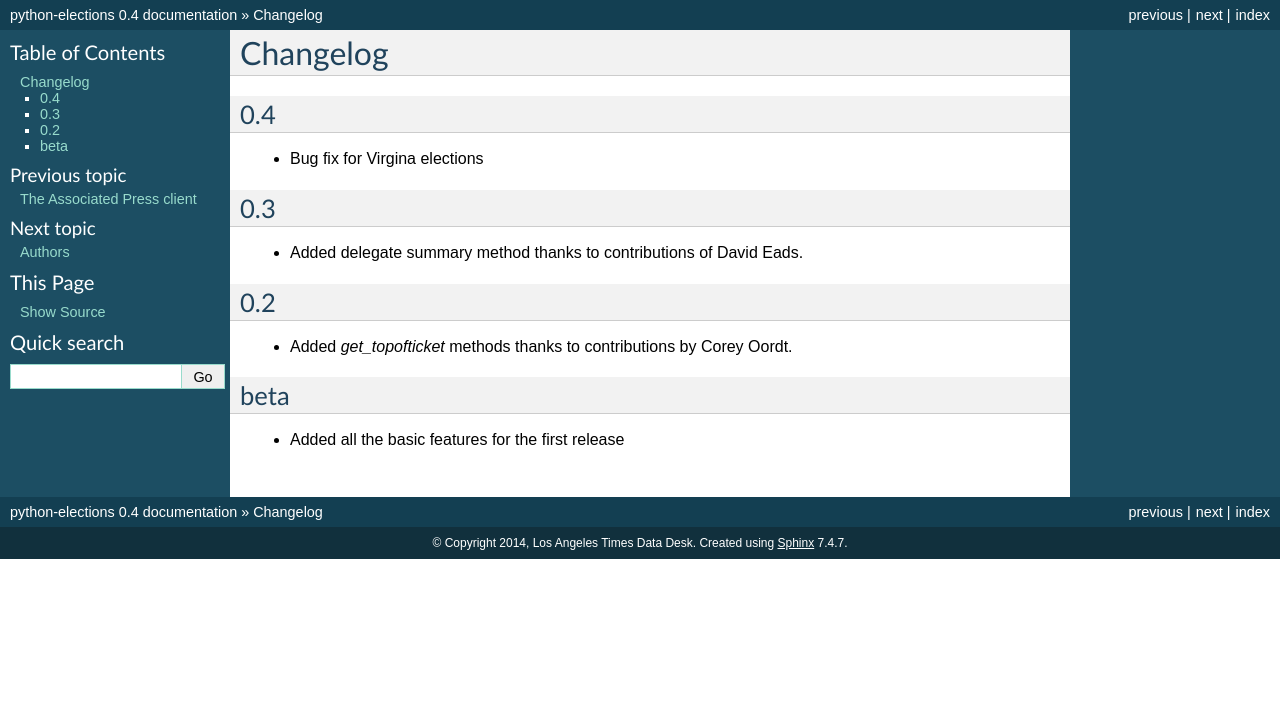
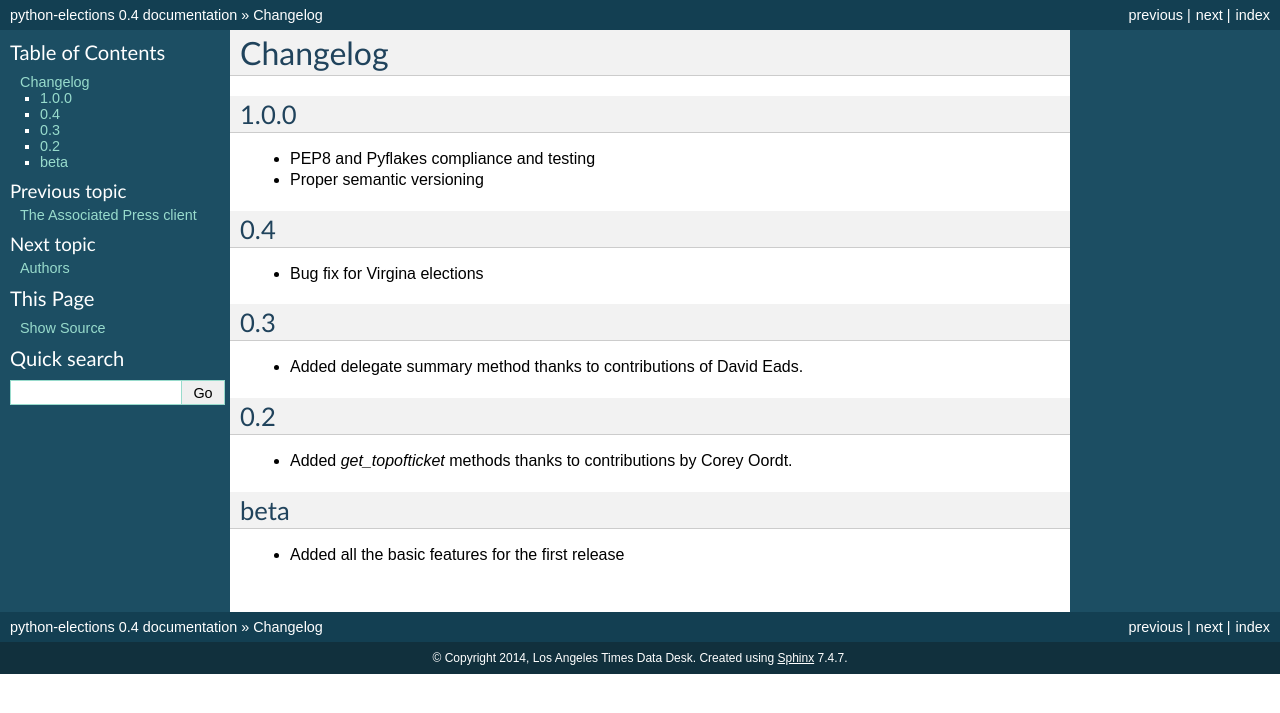
Before and after one commit to datadesk/python-elections, a Sphinx documentation site: the page built from docs/changelog.rst, in a window 1280 px wide. Shown: the top 713 px of the page. Built offline with Sphinx 7.4.7, drawn with Linux system fonts in a browser that asks for light colours.

Commit message:
Updated changelog in the docs [skip ci]

```diff
--- a/docs/changelog.rst
+++ b/docs/changelog.rst
@@ -1,5 +1,11 @@
 Changelog
 =========
+
+1.0.0
+-----
+
+* PEP8 and Pyflakes compliance and testing
+* Proper semantic versioning
 
 0.4
 ---
```
Also changed, not shown: 7 other files.
